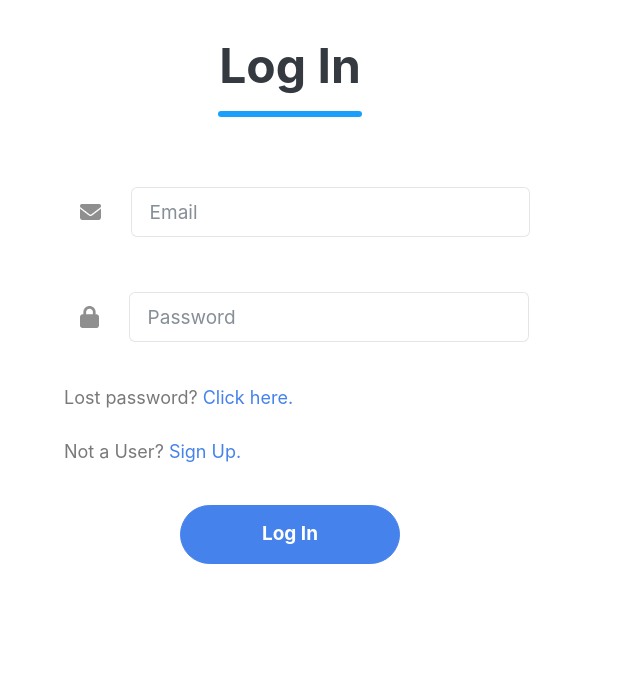
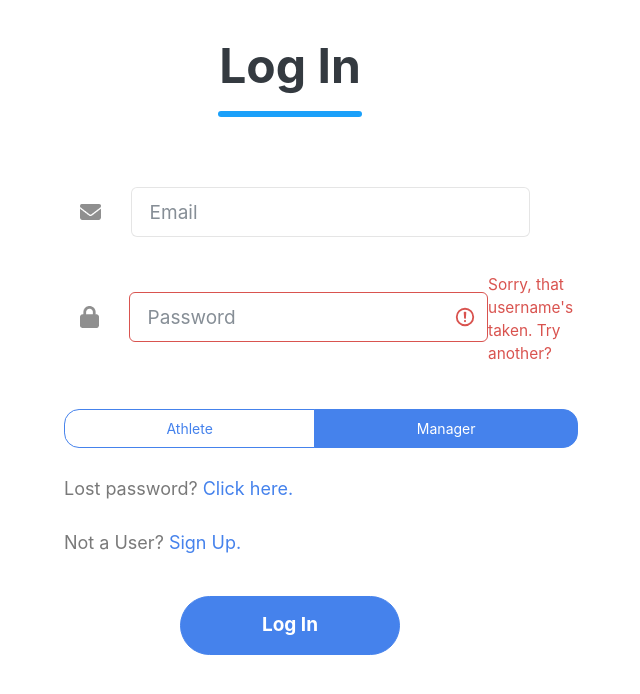
Before and after one commit to zaidsaeed/CAManager-FE, a React (Create React App) app: page /login in a window 1280 px wide. Shown: the top 694 px of the page, without its empty margins (350-990 px from the left). Built offline with nearby package versions, Linux system fonts and the light colour scheme.

Commit message:
still working on login

```diff
--- a/src/components/LogIn.tsx
+++ b/src/components/LogIn.tsx
@@ -8,22 +8,41 @@ const password_icon = require("./Assets/password.png");
 
 const API_URL = "https://camanager.onrender.com";
 
+const ACCOUNT_TYPE_MANAGER = "MANAGER";
+const ACCOUNT_TYPE_ATHLETE = "ATHLETE";
 
 const LogIn = () => {
     const navigate = useNavigate();
     const [email, setEmail] = useState("");
     const [password, setPassword] = useState("");
+    const [accountType, setAccountType] = useState(ACCOUNT_TYPE_MANAGER);
+    const [error, setError] = useState("");
+
 
     const logIn = async (): Promise<void> => {
         console.log(email);
         console.log(password);
-        await axios.get(`${API_URL}/api/v1/managers?email=${email}`)
+        if (accountType === ACCOUNT_TYPE_ATHLETE) {
+            await axios.get(`${API_URL}/api/v1/athletes?email=${email}`)
             .then(res => {
                 console.log("res", res);
-                return navigate("/home");
+                if (res.data.password === password) {
+                    return navigate("/home");
+                } else {
+                    setError("Password is incorrect.")
+                }
             }).catch(err => {
                 console.log("err", err);
             });
+        } else {
+            await axios.get(`${API_URL}/api/v1/managers?email=${email}`)
+                .then(res => {
+                    console.log("res", res);
+                    return navigate("/home");
+                }).catch(err => {
+                    console.log("err", err);
+                });
+        }
     }
 
     return (
@@ -39,9 +58,17 @@ const LogIn = () => {
                     <input className="form-control" type="email" placeholder='Email' onChange={(e) => setEmail(e.target.value)} value={email}/>
                 </div>
 
-                <div className="input">
+                <div className="input has-danger">
                     <img src={password_icon} alt="" />
-                    <input className="form-control" type="password" placeholder='Password' onChange={(e) => setPassword(e.target.value)} value={password}/>
+                    <input className="form-control is-invalid" type="password" placeholder='Password' onChange={(e) => setPassword(e.target.value)} value={password}/>
+                    <div className="invalid-feedback">Sorry, that username's taken. Try another?</div>
+                </div>
+
+                <div className="btn-group su-btn-group" role="group" aria-label="Basic radio toggle button group">
+                    <input type="radio" className="btn-check" name="btnradio" id="btnradio1" autoComplete="off" onChange={() => setAccountType(ACCOUNT_TYPE_ATHLETE)} checked={accountType === ACCOUNT_TYPE_ATHLETE}/>
+                    <label className="btn btn-outline-primary" htmlFor="btnradio1">Athlete</label>
+                    <input type="radio" className="btn-check" name="btnradio" id="btnradio2" autoComplete="off" onChange={() => setAccountType(ACCOUNT_TYPE_MANAGER)} checked={accountType === ACCOUNT_TYPE_MANAGER}/>
+                    <label className="btn btn-outline-primary" htmlFor="btnradio2">Manager</label>
                 </div>
             </div>
             <div className="login-text">Lost password? <a href="#">Click here.</a></div>
```
